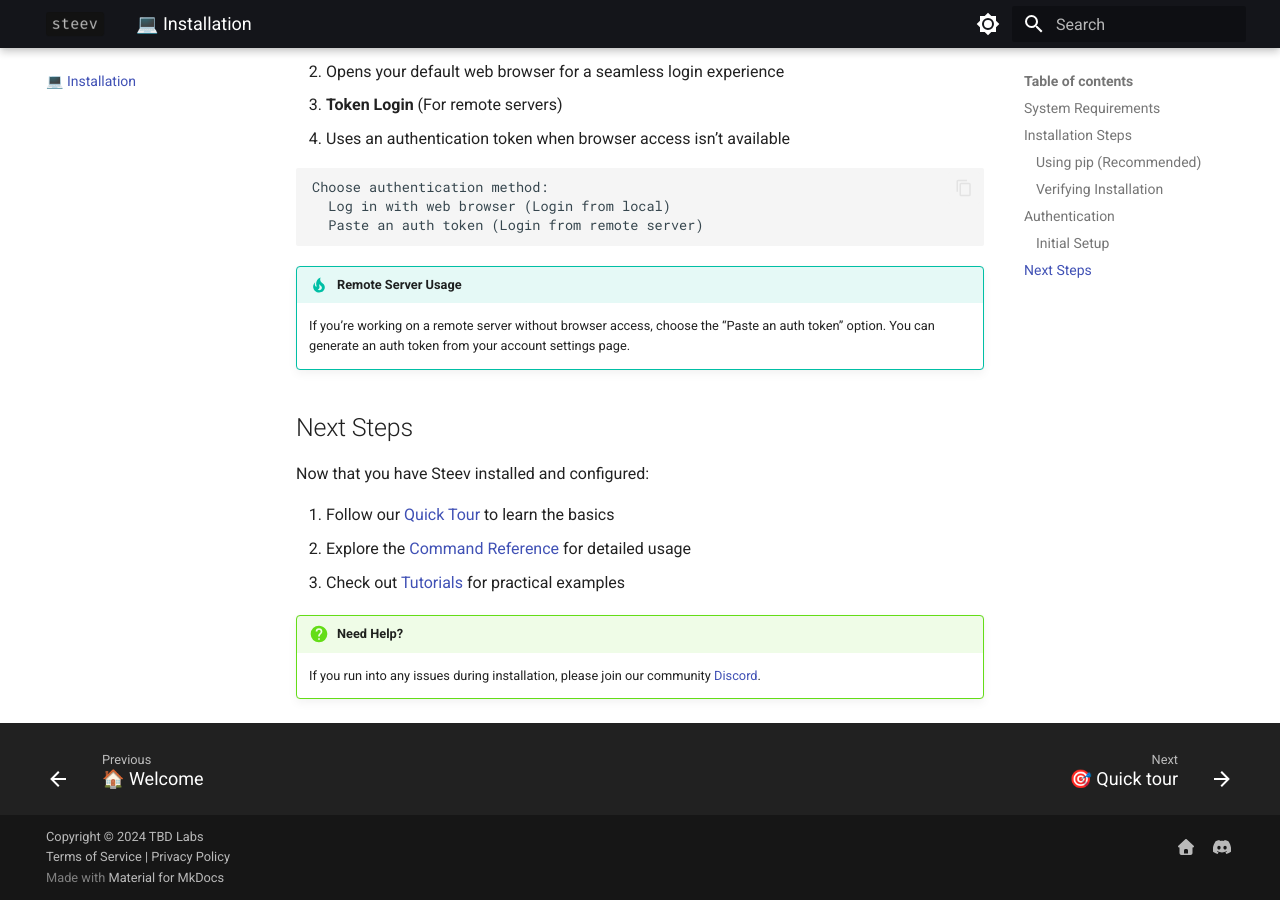
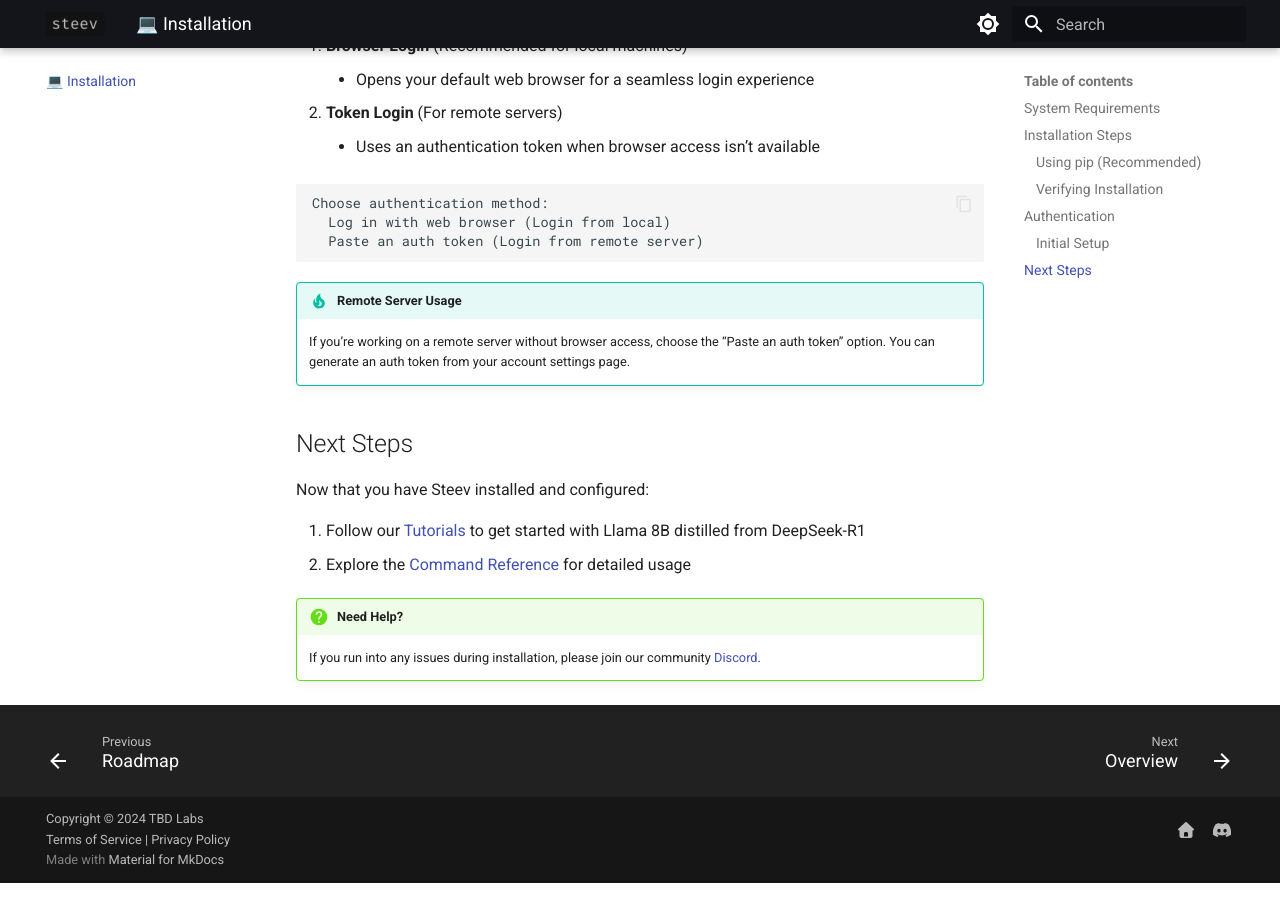
Before and after one commit to TBD-Labs-AI/steev-docs, an MkDocs documentation site: the page built from docs/installation.md, in a window 1280 px wide and 900 px high, scrolled down 1234 px. Built offline with MkDocs 1.6.1 and Material for MkDocs 9.7.7, drawn with Linux system fonts in a browser that asks for light colours.

Commit message:
Refactor docs

````diff
--- a/docs/installation.md
+++ b/docs/installation.md
@@ -46,10 +46,10 @@
 You'll be presented with two authentication options:
 
 1. **Browser Login** (Recommended for local machines)
-   - Opens your default web browser for a seamless login experience
+     - Opens your default web browser for a seamless login experience
 
 2. **Token Login** (For remote servers)
-   - Uses an authentication token when browser access isn't available
+     - Uses an authentication token when browser access isn't available
 
 ```
 Choose authentication method:
@@ -64,9 +64,8 @@
 
 Now that you have Steev installed and configured:
 
-1. Follow our [Quick Tour](quick-tour.md) to learn the basics
+1. Follow our [Tutorials](tutorials/unsloth.md) to get started with Llama 8B distilled from DeepSeek-R1
 2. Explore the [Command Reference](command/run.md) for detailed usage
-3. Check out [Tutorials](tutorials/overview.md) for practical examples
 
 !!! question "Need Help?"
     If you run into any issues during installation, please join our community [Discord](https://discord.gg/UxMXBHUWcr).
--- a/mkdocs.yml
+++ b/mkdocs.yml
@@ -1,9 +1,9 @@
 site_name: Steev Docs
 
 nav:
-  - 🏠 Welcome: index.md
+  - 🏠 Welcome:
+    - Roadmap: welcome/roadmap.md
   - 💻 Installation: installation.md
-  - 🎯 Quick tour: quick-tour.md
   - 📚 Tutorials:
     - Overview: tutorials/overview.md
     - Unsloth: tutorials/unsloth.md
````
Also changed, not shown: docs/welcome/roadmap.md (added, +18 -0 lines).
